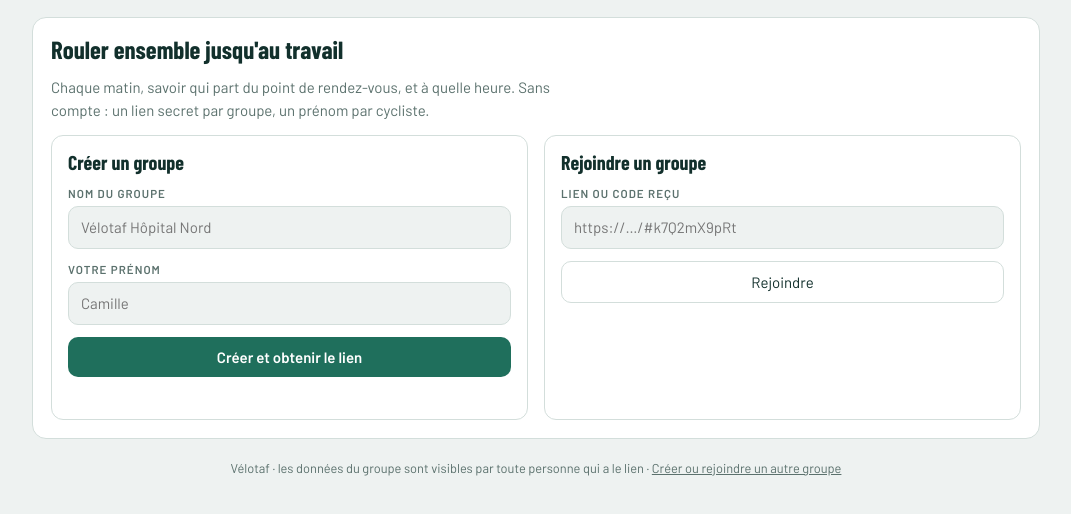
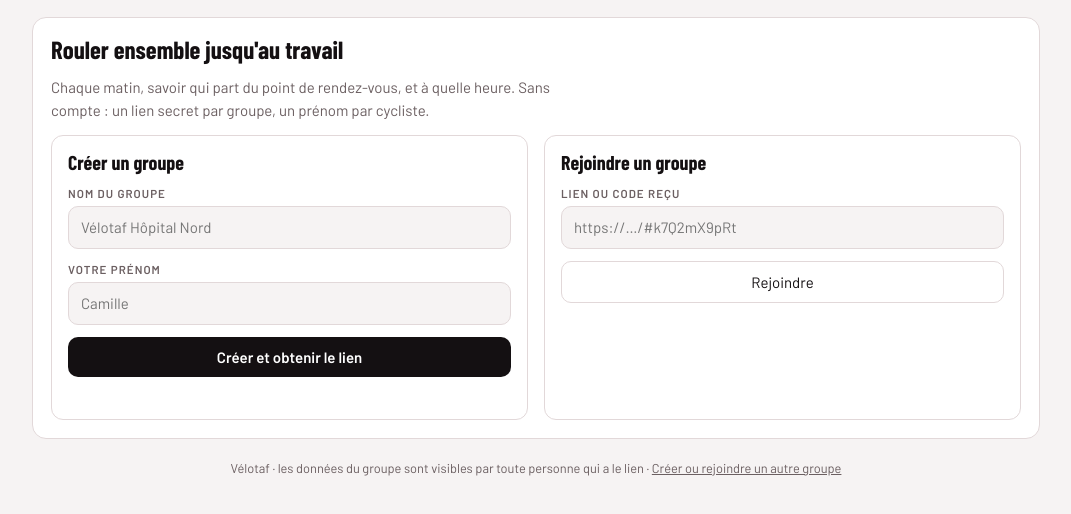
Before and after one commit to remywdm-netizen/velotaf, a plain HTML site: page index.html in a window 1280 px wide. Shown: the part 136-650 px from the top of the page, without its empty margins (104-1175 px from the left). Drawn offline with nearby package versions, Linux system fonts and the light colour scheme; a web font is replaced by a local one.

Commit message:
Couleurs rouge et noir de Monaco
Co-Authored-By: Claude Opus 5.5 <noreply@anthropic.com>
Claude-Session: https://claude.ai/code/session_01VK5axkDpCoVFMVvyFKm3Gm

```diff
--- a/index.html
+++ b/index.html
@@ -5,7 +5,7 @@
 <meta name="viewport" content="width=device-width, initial-scale=1, viewport-fit=cover">
 <title>Vélotaf</title>
 <meta name="description" content="Organisez votre groupe de vélotaf : qui roule demain, retards et kilomètres du mois.">
-<meta name="theme-color" content="#1f6f5c">
+<meta name="theme-color" content="#ce1126">
 <link rel="icon" href="icon.svg" type="image/svg+xml">
 <link rel="manifest" href="manifest.webmanifest">
 <link rel="preconnect" href="https://fonts.googleapis.com">
--- a/style.css
+++ b/style.css
@@ -1,16 +1,16 @@
-/* Signalétique de piste cyclable : en-tête "panneau" vert, accent jaune gilet haute visibilité. */
+/* Rouge et noir de Monaco : en-tête rouge, accents noirs (blancs en mode sombre). */
 :root {
-  --bg: #eef2f1;
+  --bg: #f6f3f3;
   --surface: #ffffff;
-  --ink: #12302c;
-  --muted: #5b716d;
-  --line: #d3dedb;
-  --lane: #1f6f5c;
+  --ink: #141012;
+  --muted: #6b5f61;
+  --line: #e2d8d9;
+  --lane: #ce1126;
   --lane-ink: #ffffff;
-  --vest: #e4ff3a;
-  --vest-ink: #1b2400;
-  --soft: #e1ebe8;
-  --warn: #b4541c;
+  --vest: #141012;
+  --vest-ink: #ffffff;
+  --soft: #f4e7e8;
+  --warn: #ce1126;
   --font-display: "Barlow Condensed", "Arial Narrow", system-ui, sans-serif;
   --font-body: "Barlow", system-ui, -apple-system, "Segoe UI", sans-serif;
   --font-data: "JetBrains Mono", ui-monospace, "SFMono-Regular", Menlo, monospace;
@@ -18,8 +18,8 @@
 }
 @media (prefers-color-scheme: dark) {
   :root {
-    --bg: #0e1715; --surface: #15211e; --ink: #e3eeeb; --muted: #93a8a3; --line: #263632;
-    --lane: #2f9a80; --lane-ink: #04130f; --vest: #d8f23a; --vest-ink: #141b00; --soft: #1c2b27; --warn: #f08a4b;
+    --bg: #0d0a0b; --surface: #181213; --ink: #f2ecec; --muted: #a8999b; --line: #2e2224;
+    --lane: #e0283c; --lane-ink: #ffffff; --vest: #f2ecec; --vest-ink: #141012; --soft: #241a1c; --warn: #ff6b7a;
     color-scheme: dark;
   }
 }
@@ -37,7 +37,7 @@ p { margin: 0; }
 .mono { font-family: var(--font-data); font-variant-numeric: tabular-nums; }
 button, input, textarea { font: inherit; color: inherit; }
 button { cursor: pointer; }
-:focus-visible { outline: 3px solid var(--vest); outline-offset: 2px; }
+:focus-visible { outline: 3px solid var(--lane); outline-offset: 2px; }
 
 .sign { background: var(--lane); color: var(--lane-ink); border-radius: 14px; padding: 20px 22px; display: grid; gap: 14px; position: relative; overflow: hidden; }
 .sign::after { content: ""; position: absolute; right: -40px; top: 0; bottom: 0; width: 140px; background: repeating-linear-gradient(90deg, transparent 0 18px, rgba(255,255,255,.14) 18px 30px); pointer-events: none; }
@@ -50,7 +50,7 @@ button { cursor: pointer; }
 .fact .label { color: inherit; opacity: .75; }
 .fact .v { font-weight: 600; font-size: 1.02rem; overflow-wrap: anywhere; }
 .fact .v.mono { font-size: 1.15rem; }
-.sign-btn { position: absolute; right: 14px; top: 14px; z-index: 2; background: var(--vest); color: var(--vest-ink); border: 0; border-radius: 999px; padding: 6px 14px; font-weight: 600; font-size: .85rem; }
+.sign-btn { position: absolute; right: 14px; top: 14px; z-index: 2; background: #141012; color: #ffffff; border: 0; border-radius: 999px; padding: 6px 14px; font-weight: 600; font-size: .85rem; }
 
 .banner { background: var(--soft); border: 1px dashed var(--line); border-radius: 12px; padding: 14px 16px; color: var(--muted); }
 .banner strong { color: var(--ink); }
@@ -116,7 +116,7 @@ table.week { border-collapse: separate; border-spacing: 4px; width: 100%; min-wi
 .cell { width: 100%; min-width: 54px; height: 40px; border-radius: 8px; border: 1px solid var(--line); background: var(--bg); display: flex; align-items: center; justify-content: center; gap: 3px; font-family: var(--font-data); font-size: .78rem; padding: 0 4px; }
 button.cell { border-style: dashed; }
 button.cell:hover { border-color: var(--lane); }
-.pip { white-space: nowrap; padding: 1px 5px; border-radius: 4px; background: var(--lane); color: var(--lane-ink); }
+.pip { white-space: nowrap; padding: 1px 5px; border-radius: 4px; background: var(--vest); color: var(--vest-ink); }
 .cell.past { opacity: .55; }
 .week tfoot td { text-align: center; font-family: var(--font-data); font-size: .78rem; color: var(--muted); }
 .hint { font-size: .82rem; color: var(--muted); }
@@ -125,7 +125,7 @@ button.cell:hover { border-color: var(--lane); }
 .quick button { border: 1px solid var(--line); background: var(--soft); border-radius: 999px; padding: 5px 12px; font-size: .85rem; }
 .composer { display: flex; gap: 8px; }
 .composer input { flex: 1; min-width: 0; border: 1px solid var(--line); background: var(--bg); border-radius: 10px; padding: 9px 12px; }
-.primary { background: var(--lane); color: var(--lane-ink); border: 0; border-radius: 10px; padding: 9px 16px; font-weight: 600; }
+.primary { background: var(--vest); color: var(--vest-ink); border: 0; border-radius: 10px; padding: 9px 16px; font-weight: 600; }
 .ghost { background: transparent; border: 1px solid var(--line); border-radius: 10px; padding: 9px 16px; }
 .feed { display: grid; gap: 10px; list-style: none; margin: 0; padding: 0; }
 .post { display: grid; grid-template-columns: 28px minmax(0, 1fr); gap: 10px; align-items: start; }
```
Also changed, not shown: icon.svg, manifest.webmanifest, 1 other file.
